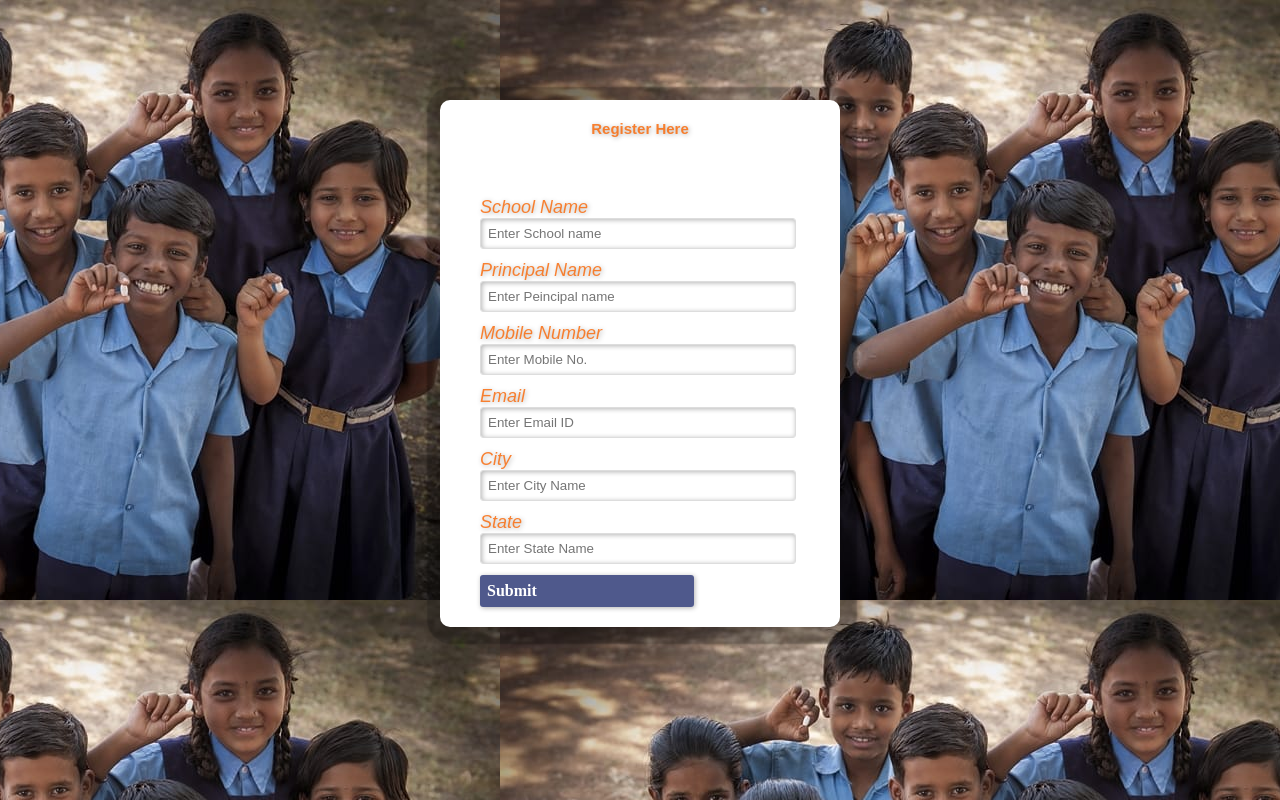
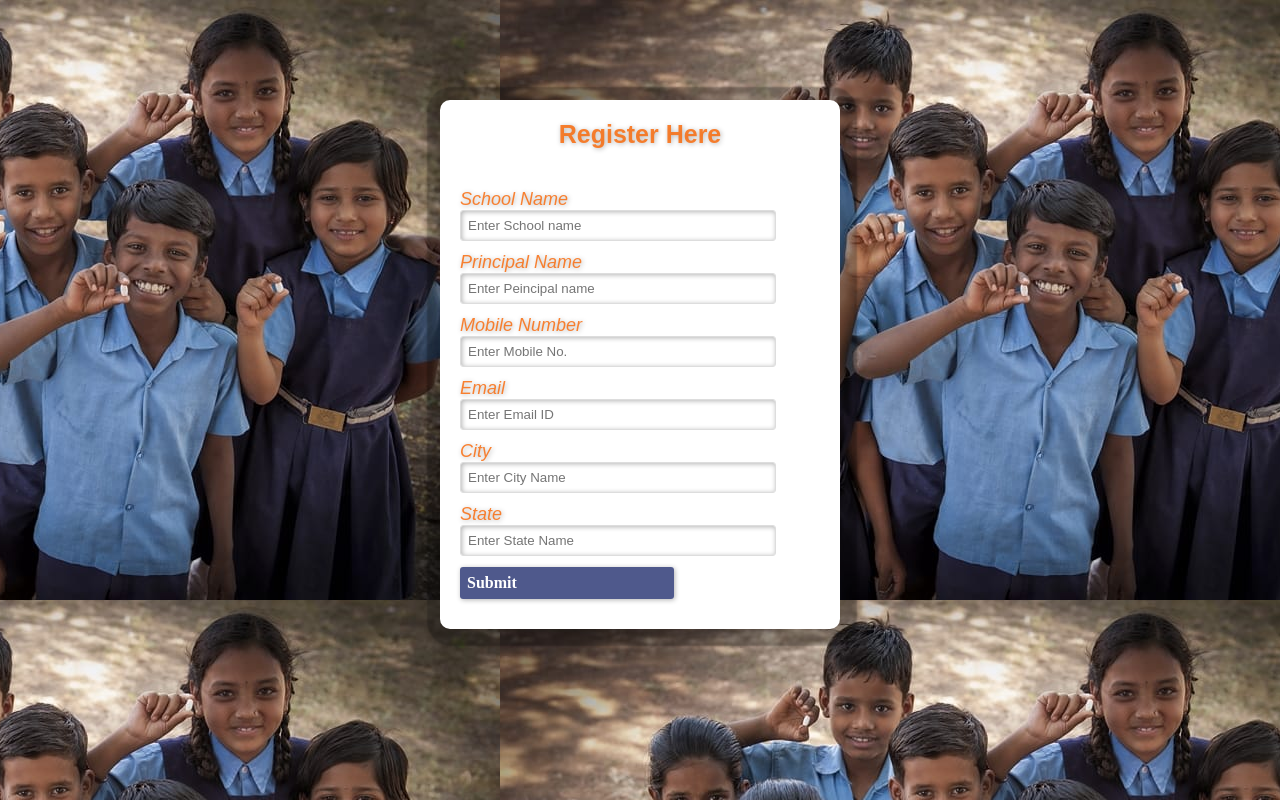
Before and after one commit to supriya3379/register-now, a plain HTML site: page index.html in a window 1280 px wide. Drawn offline with Linux system fonts and the light colour scheme.

Commit message:
Update styles.css

```diff
--- a/styles.css
+++ b/styles.css
@@ -18,6 +18,7 @@ h2{
     text-align: center;
     padding: 20px;
     font-family: sans-serif;
+    font-size: 25px;
 }
 
 div.register{
@@ -31,7 +32,7 @@ div.register{
     color:rgb(250,100,0,0.8);
 }
  form#register{
-    margin: 40px;
+    margin: 20px;
 }
 
 label{
@@ -67,7 +68,7 @@ input#submit{
     rgba(255,255,255.0.3);
     box-shadow: 1px 1px 5px
     rgba(0,0,0,0.3);
-    margin-bottom: 20px;
+    margin-bottom: 30px;
 }
 
 label,span,h2{
```
